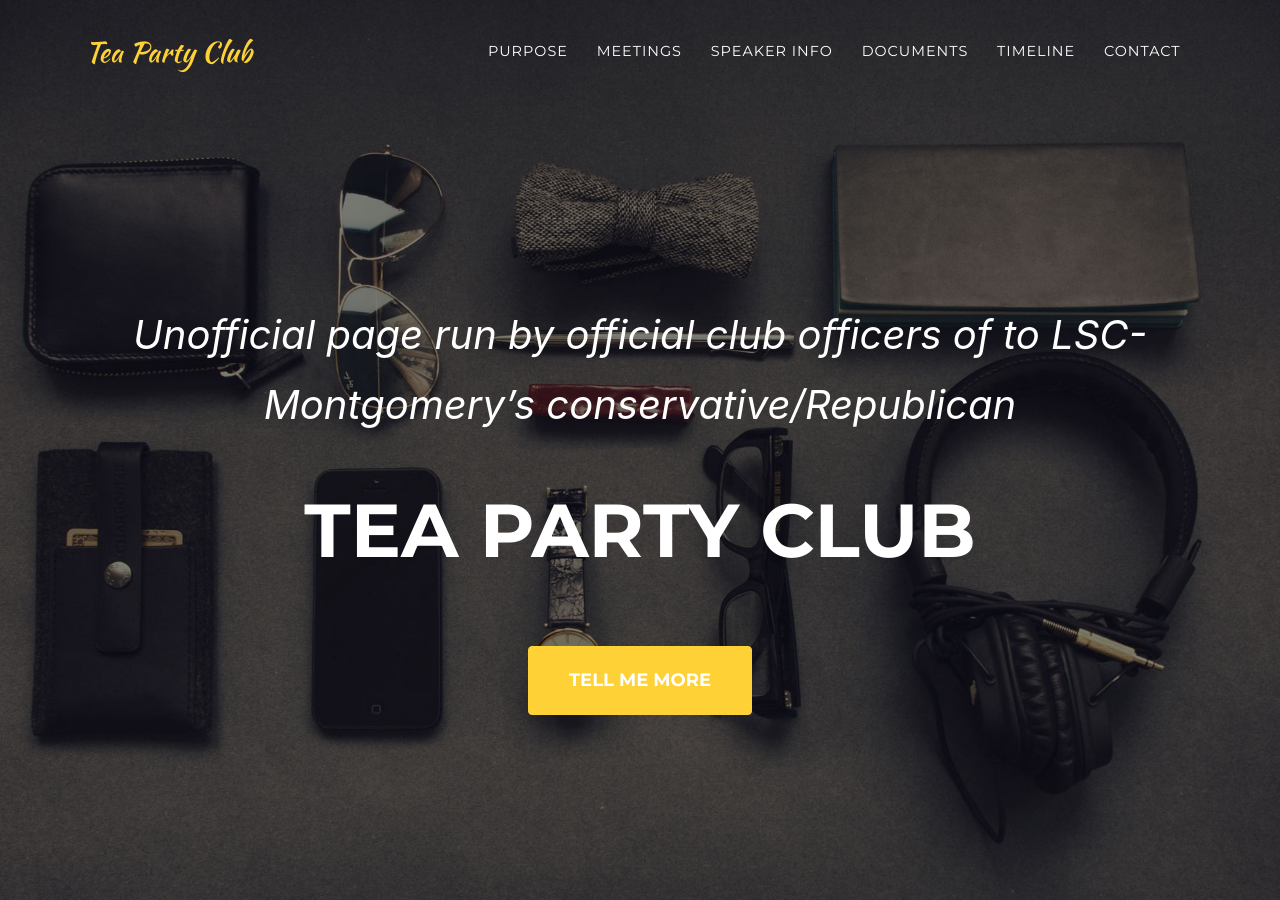
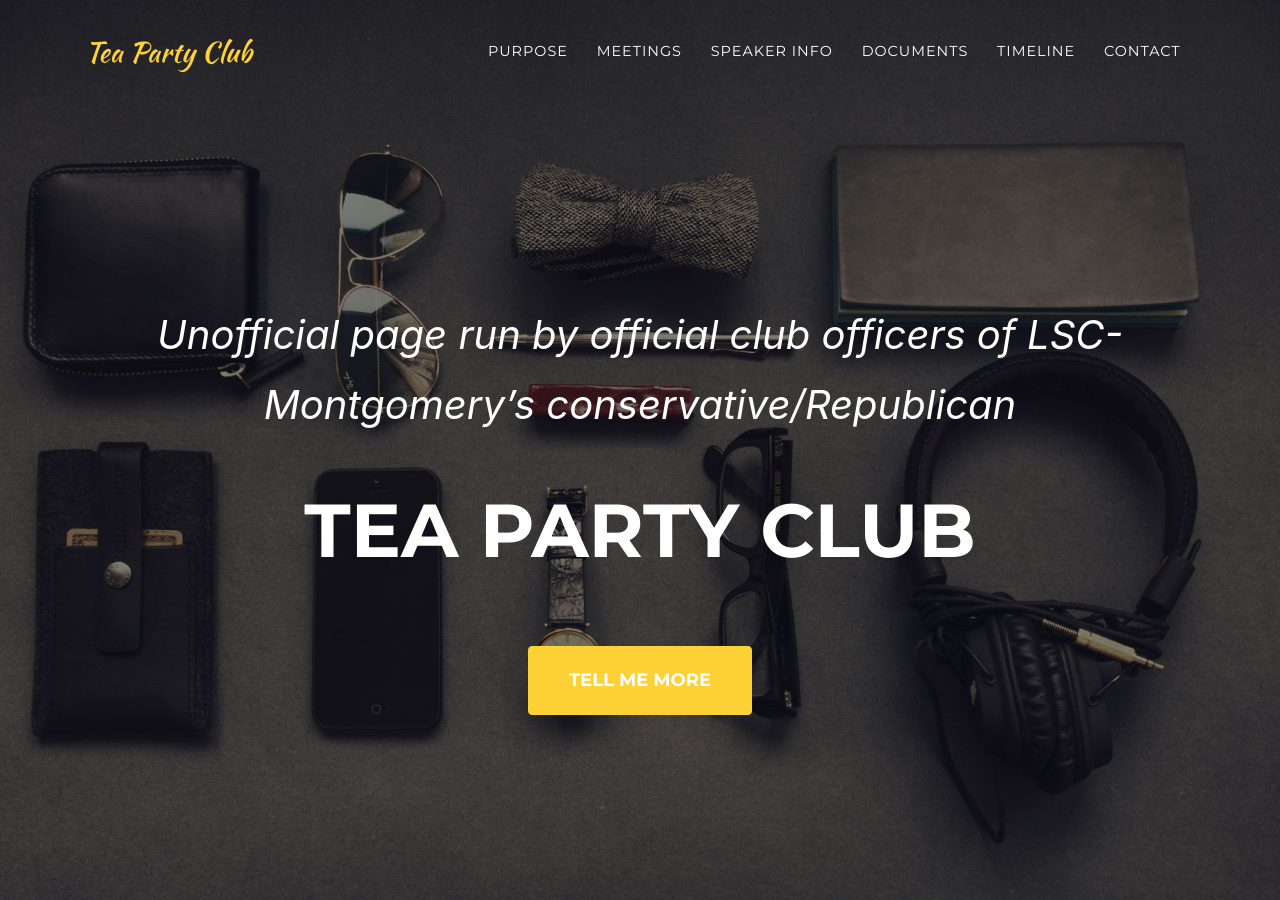
Before and after one commit to LSCMTeaPartyClub/LSCMTeaPartyClub.github.io, a Jekyll site: the page built from index.md, in a window 1280 px wide and 900 px high. Built offline with Jekyll 4.4.1, drawn with Linux system fonts in a browser that asks for light colours; some web fonts are replaced.

```diff
--- a/_data/sitetext.yml
+++ b/_data/sitetext.yml
@@ -11,7 +11,7 @@
 # -----------------
 en: &DEFAULT_EN
   header:
-    title: Unofficial page run by official club officers of to LSC-Montgomery's conservative/Republican
+    title: Unofficial page run by official club officers of LSC-Montgomery's conservative/Republican
     text: Tea Party Club
     button: Tell Me More
     buttonlink: "#services"
```
